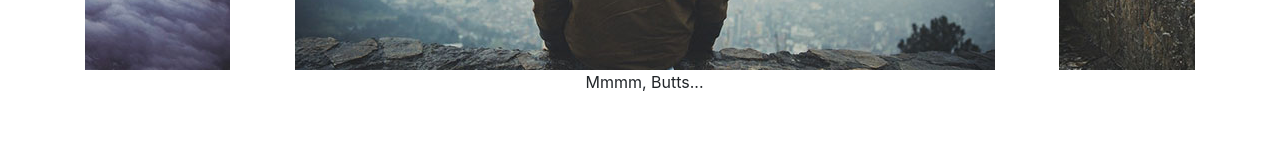
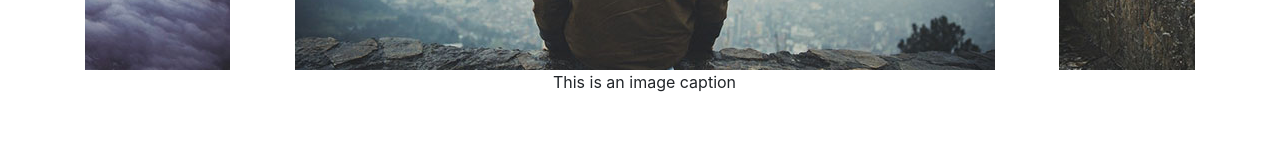
Before and after one commit to kidGodzilla/jQuery-Motion-Blur-Gallery, a plain HTML site: page index.html in a window 1280 px wide. Shown: the part 306-455 px from the top of the page. Drawn offline with nearby package versions, Linux system fonts and the light colour scheme.

Commit message:
better captions
ahem…

```diff
--- a/index.html
+++ b/index.html
@@ -19,39 +19,39 @@
 				<ul>
 					<li>
 						<img src="img/1.jpg" alt="img01">
-						<p class="text-center">Mmmm, Butts...</p>
+						<p class="text-center">This is an image caption</p>
 					</li>
 					<li>
 						<img src="img/2.jpg" alt="img02">
-						<p class="text-center">Mmmm, Butts...</p>
+						<p class="text-center">This is an image caption</p>
 					</li>
 					<li>
 						<img src="img/3.jpg" alt="img03">
-						<p class="text-center">Mmmm, Butts...</p>
+						<p class="text-center">This is an image caption</p>
 					</li>
 					<li>
 						<img src="img/4.jpg" alt="img04">
-						<p class="text-center">Mmmm, Butts...</p>
+						<p class="text-center">This is an image caption</p>
 					</li>
 					<li>
 						<img src="img/5.jpg" alt="img05">
-						<p class="text-center">Mmmm, Butts...</p>
+						<p class="text-center">This is an image caption</p>
 					</li>
 					<li>
 						<img src="img/6.jpg" alt="img06">
-						<p class="text-center">Mmmm, Butts...</p>
+						<p class="text-center">This is an image caption</p>
 					</li>
 					<li>
 						<img src="img/7.jpg" alt="img07">
-						<p class="text-center">Mmmm, Butts...</p>
+						<p class="text-center">This is an image caption</p>
 					</li>
 					<li>
 						<img src="img/8.jpg" alt="img08">
-						<p class="text-center">Mmmm, Butts...</p>
+						<p class="text-center">This is an image caption</p>
 					</li>
 					<li>
 						<img src="img/9.jpg" alt="img09">
-						<p class="text-center">Mmmm, Butts...</p>
+						<p class="text-center">This is an image caption</p>
 					</li>
 				</ul>
 			</div>
```
